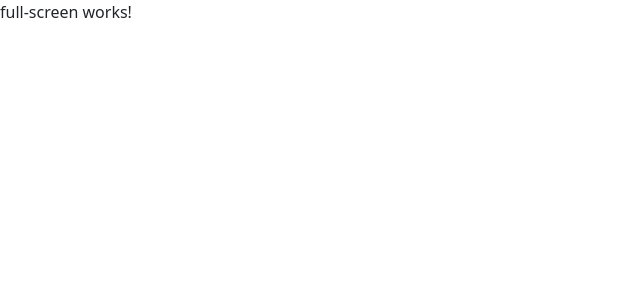
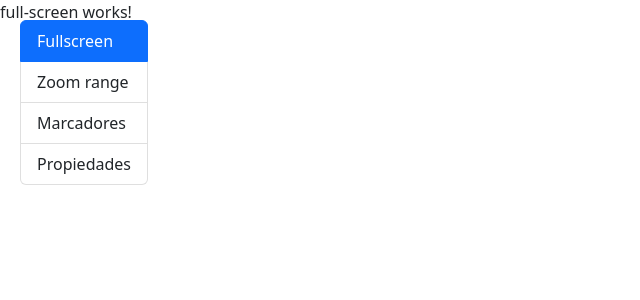
Before and after one commit to luismrls/CursoAngular-MapasApp, an Angular app: page /mapas/fullscreen in a window 1280 px wide. Shown: the top 300 px of the page, without its empty margins (0-640 px from the left). Built offline with nearby package versions, Linux system fonts and the light colour scheme.

Commit message:
se hizo la navegacion de la aplicación

```diff
--- a/src/app/app.component.html
+++ b/src/app/app.component.html
@@ -1 +1,3 @@
+<app-menu></app-menu>
+
 <router-outlet></router-outlet>
--- /dev/null
+++ b/src/app/shared/interfaces/menu.inteface.ts
@@ -0,0 +1,4 @@
+export interface MenuItem {
+    nombre: string;
+    ruta  : string;
+}
--- a/src/app/shared/menu/menu.component.html
+++ b/src/app/shared/menu/menu.component.html
@@ -1 +1,8 @@
-<p>menu works!</p>
+<ul class="list-group">
+    <li *ngFor="let item of menuItems"
+        [routerLink]="[item.ruta]"
+        routerLinkActive="active"
+        class="list-group-item">
+        {{ item.nombre }}
+    </li>
+</ul>
--- a/src/app/shared/menu/menu.component.ts
+++ b/src/app/shared/menu/menu.component.ts
@@ -1,16 +1,22 @@
-import { Component, OnInit } from '@angular/core';
+import { Component } from '@angular/core';
+import { MenuItem } from '../interfaces/menu.inteface';
 
 @Component({
   selector: 'app-menu',
   templateUrl: './menu.component.html',
-  styles: [
+  styles: [`
+    li {
+      cursor: pointer;
+    }
+  `]
+})
+export class MenuComponent {
+
+  menuItems: MenuItem[] = [
+    { ruta: '/mapas/fullscreen', nombre: 'Fullscreen' },
+    { ruta: '/mapas/zoom-range', nombre: 'Zoom range' },
+    { ruta: '/mapas/marcadores', nombre: 'Marcadores' },
+    { ruta: '/mapas/propiedades', nombre: 'Propiedades' },
   ]
-})
-export class MenuComponent implements OnInit {
-
-  constructor() { }
-
-  ngOnInit(): void {
-  }
 
 }
--- a/src/styles.css
+++ b/src/styles.css
@@ -1 +1,8 @@
 /* You can add global styles to this file, and also import other style files */
+
+app-menu {
+    position: fixed;
+    top: 20px;
+    left: 20px;
+    z-index: 99999;
+}
```
